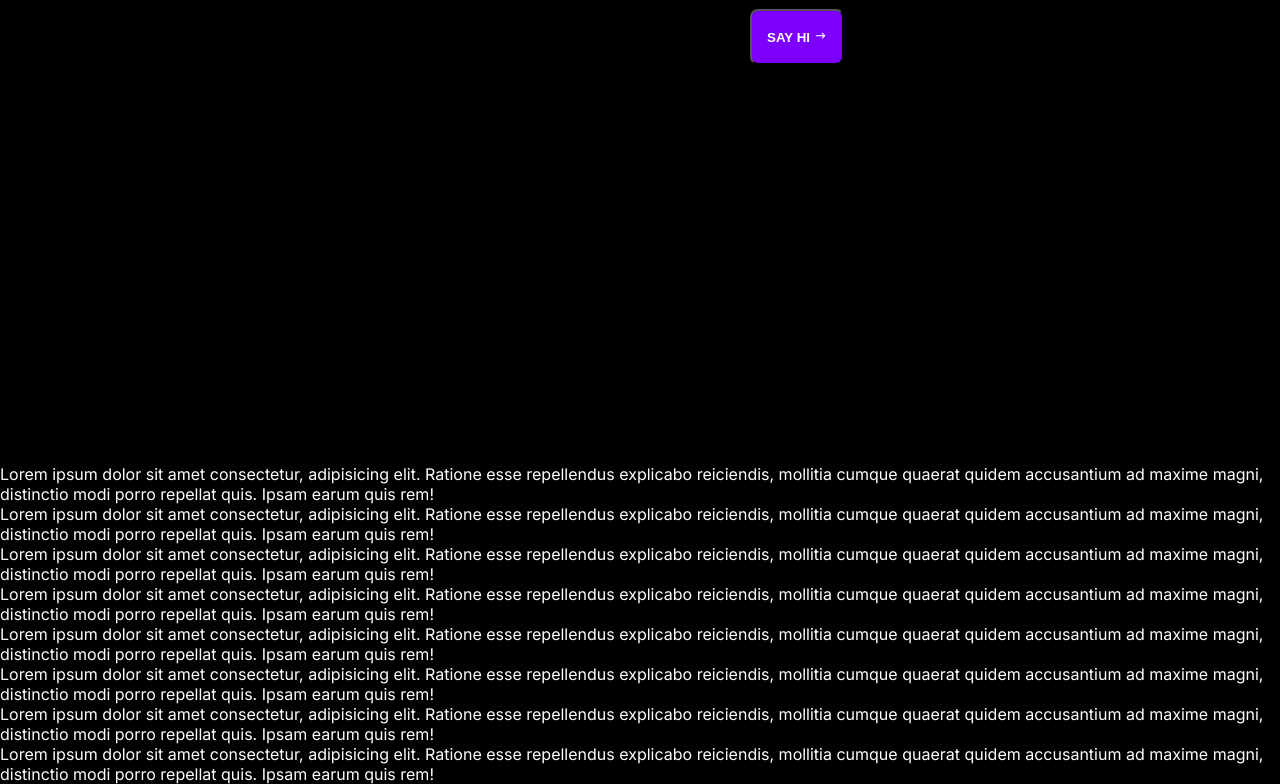
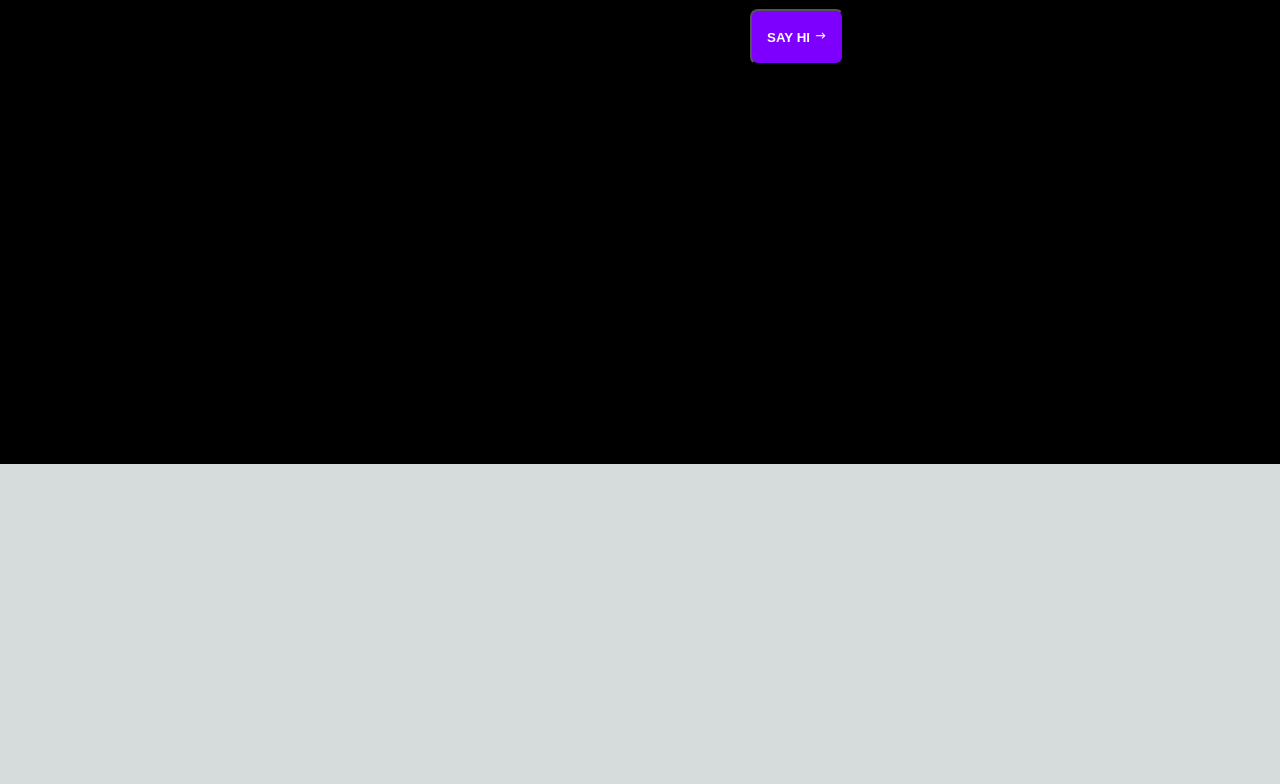
Before and after one commit to ricardonegocios700/hypersoft_challenge, a Next.js app: page / in a window 1280 px wide. Shown: the part 1652-2436 px from the top of the page. After the commit the page ends 2116 px from the top, so only its background shows below. Built offline with nearby package versions, Linux system fonts and the light colour scheme.

Commit message:
feat: review

```diff
--- a/src/pages/index.tsx
+++ b/src/pages/index.tsx
@@ -14,54 +14,6 @@ export default function Home() {
       <main>
         <Header />
         <Services />
-        <p>
-          Lorem ipsum dolor sit amet consectetur, adipisicing elit. Ratione esse
-          repellendus explicabo reiciendis, mollitia cumque quaerat quidem
-          accusantium ad maxime magni, distinctio modi porro repellat quis.
-          Ipsam earum quis rem!
-        </p>
-        <p>
-          Lorem ipsum dolor sit amet consectetur, adipisicing elit. Ratione esse
-          repellendus explicabo reiciendis, mollitia cumque quaerat quidem
-          accusantium ad maxime magni, distinctio modi porro repellat quis.
-          Ipsam earum quis rem!
-        </p>
-        <p>
-          Lorem ipsum dolor sit amet consectetur, adipisicing elit. Ratione esse
-          repellendus explicabo reiciendis, mollitia cumque quaerat quidem
-          accusantium ad maxime magni, distinctio modi porro repellat quis.
-          Ipsam earum quis rem!
-        </p>
-        <p>
-          Lorem ipsum dolor sit amet consectetur, adipisicing elit. Ratione esse
-          repellendus explicabo reiciendis, mollitia cumque quaerat quidem
-          accusantium ad maxime magni, distinctio modi porro repellat quis.
-          Ipsam earum quis rem!
-        </p>
-        <p>
-          Lorem ipsum dolor sit amet consectetur, adipisicing elit. Ratione esse
-          repellendus explicabo reiciendis, mollitia cumque quaerat quidem
-          accusantium ad maxime magni, distinctio modi porro repellat quis.
-          Ipsam earum quis rem!
-        </p>
-        <p>
-          Lorem ipsum dolor sit amet consectetur, adipisicing elit. Ratione esse
-          repellendus explicabo reiciendis, mollitia cumque quaerat quidem
-          accusantium ad maxime magni, distinctio modi porro repellat quis.
-          Ipsam earum quis rem!
-        </p>
-        <p>
-          Lorem ipsum dolor sit amet consectetur, adipisicing elit. Ratione esse
-          repellendus explicabo reiciendis, mollitia cumque quaerat quidem
-          accusantium ad maxime magni, distinctio modi porro repellat quis.
-          Ipsam earum quis rem!
-        </p>
-        <p>
-          Lorem ipsum dolor sit amet consectetur, adipisicing elit. Ratione esse
-          repellendus explicabo reiciendis, mollitia cumque quaerat quidem
-          accusantium ad maxime magni, distinctio modi porro repellat quis.
-          Ipsam earum quis rem!
-        </p>
       </main>
     </>
   );
```
